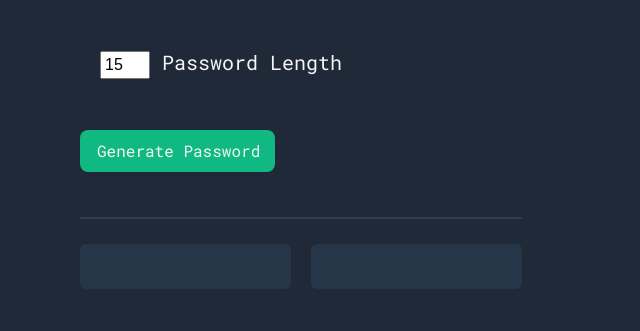
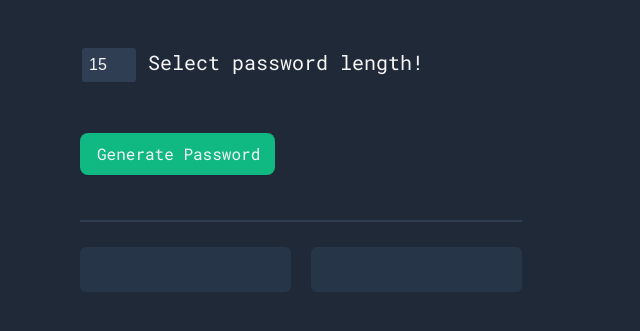
Before and after one commit to abhiawatade/randompass, a plain HTML site: page index.html in a window 1280 px wide. Shown: the part 191-522 px from the top of the page, without its empty margins (0-640 px from the left). Drawn offline with Linux system fonts and the light colour scheme.

Commit message:
updated styling for password length  input

```diff
--- a/index.css
+++ b/index.css
@@ -29,14 +29,18 @@ p {
 }
 
 .input {
-  text-align: center;
-  margin: 51px 20px;
+  margin: 51px 2px;
+  padding: px;
 }
 
 input {
-  padding: 3px 3px;
+  padding: 8px 7px;
   font-size: 16px;
   width: 40px;
+  border-radius: 3px;
+  border: none;
+  background: #2f3e53;
+  color: whitesmoke;
 }
 
 #pass {
--- a/index.html
+++ b/index.html
@@ -19,7 +19,7 @@
       <p>Never use insecure password again</p>
       <div class="input">
         <input type="number" id="pass-length" value="15" />
-        Password Length
+        Select password length!
       </div>
       <button id="pass">Generate Password</button>
       <div class="password">
```
